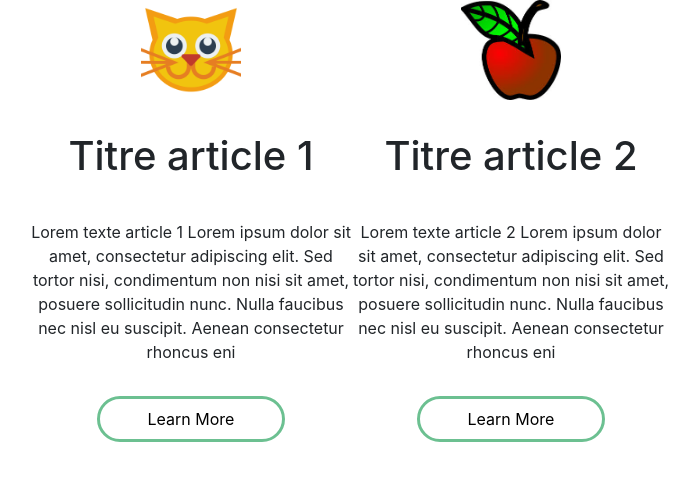
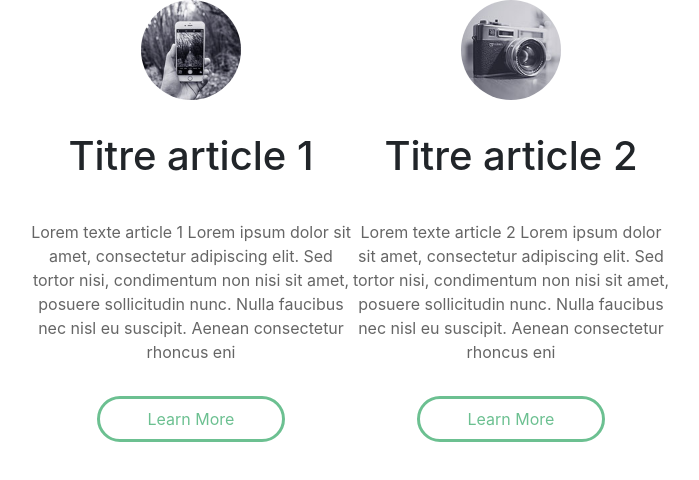
Before and after one commit to Hugo-Becker/react-website-younes-hugo, a React (Create React App) app: page / in a window 1280 px wide. Shown: the top 480 px of the page, without its empty margins (289-988 px from the left). Built offline with nearby package versions, Linux system fonts and the light colour scheme.

Commit message:
section finished

```diff
--- a/src/components/Section.js
+++ b/src/components/Section.js
@@ -2,8 +2,12 @@ import React,{ useState } from 'react'
 import Article from './composants/Article'
 
 
-import Apple from '../img/apple.jpeg'
-import Cat from '../img/cat-icon.png'
+// import Apple from '../img/apple.jpeg'
+// import Cat from '../img/cat-icon.png'
+import Pic1 from '../img/images/pic01.jpg'
+import Pic2 from '../img/images/pic02.jpg'
+
+
 
 
 
@@ -21,8 +25,8 @@ export const Section = () => {
     return (
         <div className='section'>
 
-            <Article imgArticle={Cat}titreArticle={articleContent[0].titreArticle} texteArticle={articleContent[0].texteArticle}></Article>
-            <Article imgArticle ={Apple}titreArticle={articleContent[1].titreArticle} texteArticle={articleContent[1].texteArticle}></Article>
+            <Article imgArticle={Pic1}titreArticle={articleContent[0].titreArticle} texteArticle={articleContent[0].texteArticle}></Article>
+            <Article imgArticle ={Pic2}titreArticle={articleContent[1].titreArticle} texteArticle={articleContent[1].texteArticle}></Article>
 
         </div>
     )
--- a/src/style.css
+++ b/src/style.css
@@ -2,6 +2,7 @@
     height: 100px;
     width: 100px;
     margin-bottom:2rem ;
+    border-radius: 50%;
 }
 
 .section{
@@ -22,14 +23,16 @@
 .article p{
     text-align: center;
     margin: 2rem 0;
+    color: rgba(0, 0, 0, 0.604);
 }
 
 .article button a{
     text-decoration: none;
-    color: black;
+    color: #6CC091;
     outline: none;
 
 }
+
 .article button{
     color: #6CC091;
     outline: none;
@@ -39,3 +42,12 @@
     background-color: white;
 
 }
+.article button:hover{
+    color: #6CC091;
+    outline: none;
+    border:  solid #6CC091 3px;
+    border-radius: 50px;
+    padding: 0.5rem 3rem;
+    background-color: #6cc09033;
+
+}
```
